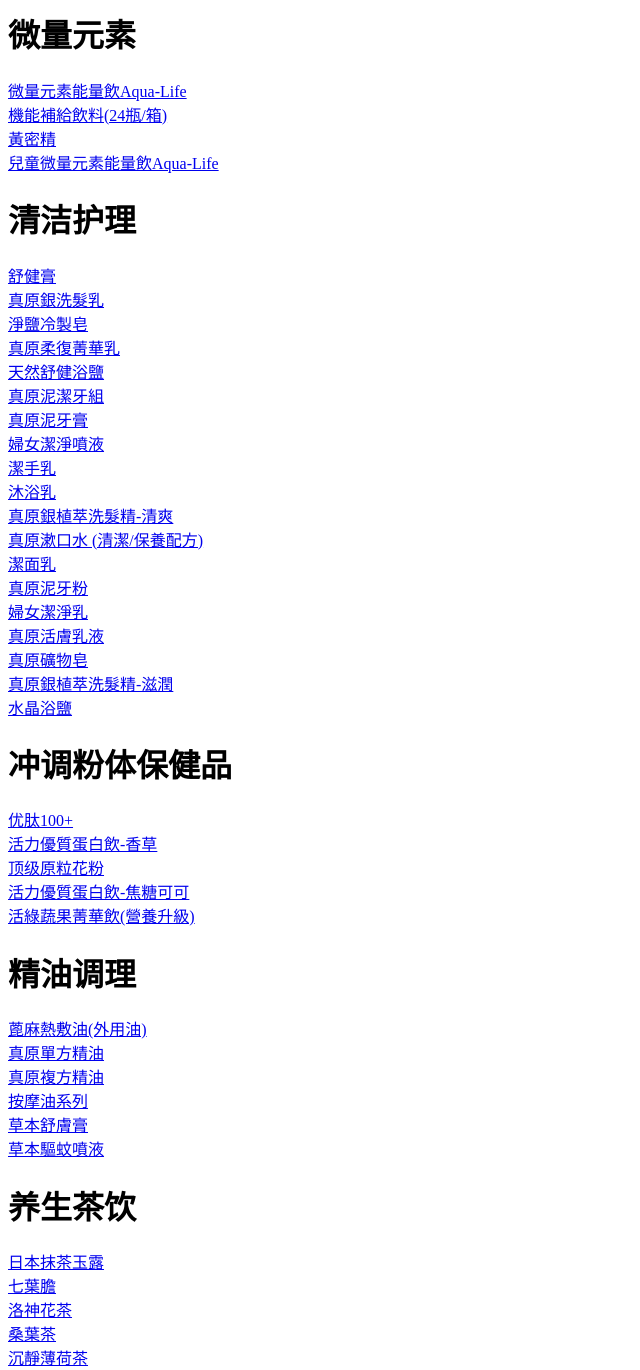
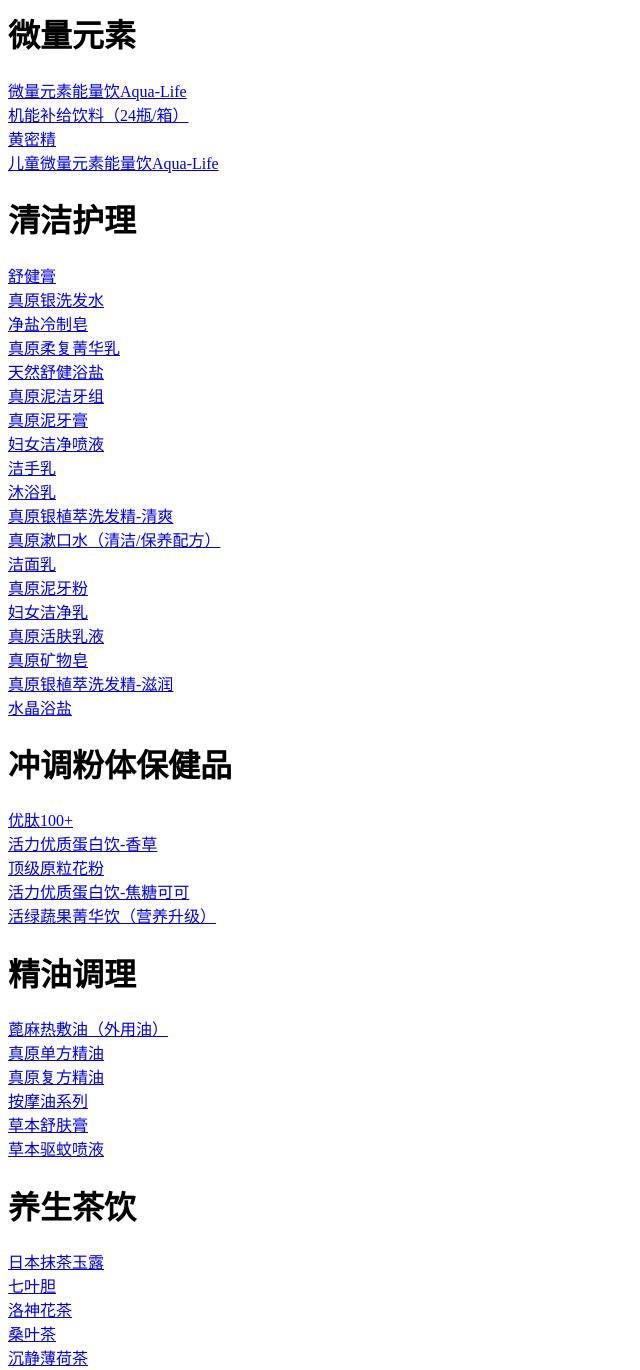
Before and after one commit to Sunxb/ChangGengProduct, a plain HTML site: page index.html in a window 1280 px wide. Shown: the part 1460-2830 px from the top of the page, without its empty margins (0-640 px from the left). Drawn offline with Linux system fonts and the light colour scheme; some packages are replaced by stand-ins of ours; a script that the page names is missing.

```diff
--- a/index.html
+++ b/index.html
@@ -209,19 +209,19 @@
   微量元素
   </h1>
   <a href="./EA08.do_dc_catexuid_0=5IWP8AQ2SLY_3542.html">
-   微量元素能量飲Aqua-Life
+  微量元素能量饮Aqua-Life
   </a>
   <br/>
   <a href="./EA07.do_dc_catexuid_0=5IWP8AQ2SLY_3542.html">
-   機能補給飲料(24瓶/箱)
+  机能补给饮料（24瓶/箱）
   </a>
   <br/>
   <a href="./EA10.do_dc_catexuid_0=5IWP8AQ2SLY_3542.html">
-   黃密精
+  黄密精
   </a>
   <br/>
   <a href="./EA09.do_dc_catexuid_0=5IWP8AQ2SLY_3542.html">
-   兒童微量元素能量飲Aqua-Life
+  儿童微量元素能量饮Aqua-Life
   </a>
   <br/>
   <h1>
@@ -232,23 +232,23 @@
   </a>
   <br/>
   <a href="./SC04.do_dc_catexuid_0=5IWP7UBSDXE_3517.html">
-   真原銀洗髮乳
+  真原银洗发水
   </a>
   <br/>
   <a href="./SC11.do_dc_catexuid_0=5IWP7UBSDXE_3517.html">
-   淨鹽冷製皂
+  净盐冷制皂
   </a>
   <br/>
   <a href="./SC02.do_dc_catexuid_0=5IWP7UBSDXE_3517.html">
-   真原柔復菁華乳
+  真原柔复菁华乳
   </a>
   <br/>
   <a href="./SC12.do_dc_catexuid_0=5IWP7UBSDXE_3517.html">
-   天然舒健浴鹽
+  天然舒健浴盐
   </a>
   <br/>
   <a href="./SD01.do_dc_catexuid_0=5IWP7UBSDXE_3517.html">
-   真原泥潔牙組
+  真原泥洁牙组
   </a>
   <br/>
   <a href="./SD02.do_dc_catexuid_0=5IWP7UBSDXE_3517.html">
@@ -256,11 +256,11 @@
   </a>
   <br/>
   <a href="./SB05.do_dc_catexuid_0=5IWP7UBSDXE_3517.html">
-   婦女潔淨噴液
+  妇女洁净喷液
   </a>
   <br/>
   <a href="./SB03.do_dc_catexuid_0=5IWP7UBSDXE_3517.html">
-   潔手乳
+  洁手乳
   </a>
   <br/>
   <a href="./SB01.do_dc_catexuid_0=5IWP7UBSDXE_3517.html">
@@ -268,15 +268,15 @@
   </a>
   <br/>
   <a href="./SC09.do_dc_catexuid_0=5IWP7UBSDXE_3517.html">
-   真原銀植萃洗髮精-清爽
+  真原银植萃洗发精-清爽
   </a>
   <br/>
   <a href="./SD05.do_dc_catexuid_0=5IWP7UBSDXE_3517.html">
-   真原漱口水 (清潔/保養配方)
+  真原漱口水（清洁/保养配方）
   </a>
   <br/>
   <a href="./SB02.do_dc_catexuid_0=5IWP7UBSDXE_3517.html">
-   潔面乳
+  洁面乳
   </a>
   <br/>
   <a href="./SD03.do_dc_catexuid_0=5IWP7UBSDXE_3517.html">
@@ -284,23 +284,23 @@
   </a>
   <br/>
   <a href="./SB04.do_dc_catexuid_0=5IWP7UBSDXE_3517.html">
-   婦女潔淨乳
+  妇女洁净乳
   </a>
   <br/>
   <a href="./SC13.do_dc_catexuid_0=5IWP7UBSDXE_3517.html">
-   真原活膚乳液
+  真原活肤乳液
   </a>
   <br/>
   <a href="./SC03.do_dc_catexuid_0=5IWP7UBSDXE_3517.html">
-   真原礦物皂
+  真原矿物皂
   </a>
   <br/>
   <a href="./SC10.do_dc_catexuid_0=5IWP7UBSDXE_3517.html">
-   真原銀植萃洗髮精-滋潤
+  真原银植萃洗发精-滋润
   </a>
   <br/>
   <a href="./SC06.do_dc_catexuid_0=5IWP7UBSDXE_3517.html">
-   水晶浴鹽
+  水晶浴盐
   </a>
   <br/>
   <h1>
@@ -311,7 +311,7 @@
   </a>
   <br/>
   <a href="./活力優質蛋白飲-香草.html">
-   活力優質蛋白飲-香草
+   活力优质蛋白饮-香草
   </a>
   <br/>
   <a href="./顶级原粒花粉.html">
@@ -319,26 +319,26 @@
   </a>
   <br/>
   <a href="./活力優質蛋白飲-焦糖可可.html">
-   活力優質蛋白飲-焦糖可可
+   活力优质蛋白饮-焦糖可可
   </a>
   <br/>
   <a href="./活綠蔬果菁華飲(營養升級).html">
-   活綠蔬果菁華飲(營養升級)
+   活绿蔬果菁华饮（营养升级）
   </a>
   <br/>
   <h1>
   精油调理
   </h1>
   <a href="./SO08.do_dc_catexuid_0=5J3JDJGRKSI_0780.html">
-   蓖麻熱敷油(外用油)
+  蓖麻热敷油（外用油）
   </a>
   <br/>
   <a href="./SO01.do_dc_catexuid_0=5J3JDJGRKSI_0780.html">
-   真原單方精油
+  真原单方精油
   </a>
   <br/>
   <a href="./SO02.do_dc_catexuid_0=5J3JDJGRKSI_0780.html">
-   真原複方精油
+  真原复方精油
   </a>
   <br/>
   <a href="./SO07.do_dc_catexuid_0=5J3JDJGRKSI_0780.html">
@@ -346,11 +346,11 @@
   </a>
   <br/>
   <a href="./SO06.do_dc_catexuid_0=5J3JDJGRKSI_0780.html">
-   草本舒膚膏
+  草本舒肤膏
   </a>
   <br/>
   <a href="./SO05.do_dc_catexuid_0=5J3JDJGRKSI_0780.html">
-   草本驅蚊噴液
+  草本驱蚊喷液
   </a>
   <br/>
   <h1>
@@ -361,7 +361,7 @@
   </a>
   <br/>
   <a href="./HT01.do_dc_catexuid_0=5J3JDJB7L3C_0366.html">
-   七葉膽
+  七叶胆
   </a>
   <br/>
   <a href="./HT24.do_dc_catexuid_0=5J3JDJB7L3C_0366.html">
@@ -369,11 +369,11 @@
   </a>
   <br/>
   <a href="./HT22.do_dc_catexuid_0=5J3JDJB7L3C_0366.html">
-   桑葉茶
+  桑叶茶
   </a>
   <br/>
   <a href="./HT21.do_dc_catexuid_0=5J3JDJB7L3C_0366.html">
-   沉靜薄荷茶
+  沉静薄荷茶
   </a>
   <br/>
   <a href="./HT20.do_dc_catexuid_0=5J3JDJB7L3C_0366.html">
@@ -419,43 +419,43 @@
   </a>
   <br/>
   <a href="./FC06.do_dc_catexuid_0=5IZW47TT47C_4371.html">
-   廚房潔淨噴液
+  厨房洁净喷液
   </a>
   <br/>
   <a href="./FC05.do_dc_catexuid_0=5IZW47TT47C_4371.html">
-   餐具潔淨乳
+  餐具洁净乳
   </a>
   <br/>
   <a href="./FH05.do_dc_catexuid_0=5IZW47TT47C_4371.html">
-   感恩創作L公文夾
+  感恩创作L公文夹
   </a>
   <br/>
   <a href="./FD02.do_dc_catexuid_0=5IZW47TT47C_4371.html">
-   好睡貼
+  好睡贴
   </a>
   <br/>
   <a href="./FD01.do_dc_catexuid_0=5IZW47TT47C_4371.html">
-   內呼吸練習器
+  内呼吸练习器
   </a>
   <br/>
   <a href="./FC04.do_dc_catexuid_0=5IZW47TT47C_4371.html">
-   蔬果潔淨乳
+  蔬果洁净乳
   </a>
   <br/>
   <a href="./FK24.do_dc_catexuid_0=5IZW47TT47C_4371.html">
-   安康內鍋
+  安康内锅
   </a>
   <br/>
   <a href="./FC07.do_dc_catexuid_0=5IZW47TT47C_4371.html">
-   環境潔淨乳
+  环境洁净乳
   </a>
   <br/>
   <a href="./FC01.do_dc_catexuid_0=5IZW47TT47C_4371.html">
-   潔衣乳
+  洁衣乳
   </a>
   <br/>
   <a href="./FC02.do_dc_catexuid_0=5IZW47TT47C_4371.html">
-   潔衣元素
+  洁衣元素
   </a>
   <br/>
  </body>
```
Also changed, not shown: FC04.do_dc_catexuid_0=5IZW47TT47C_4371.html (+1 -1 lines). Lines whose indentation alone changed are shown as unchanged.
